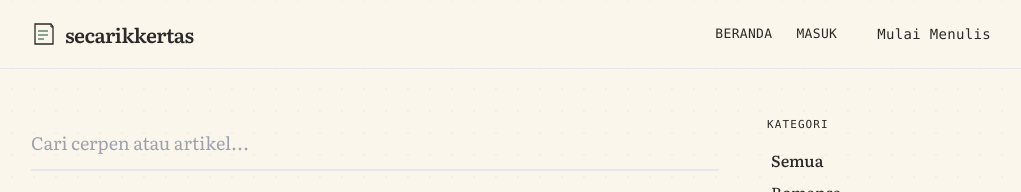
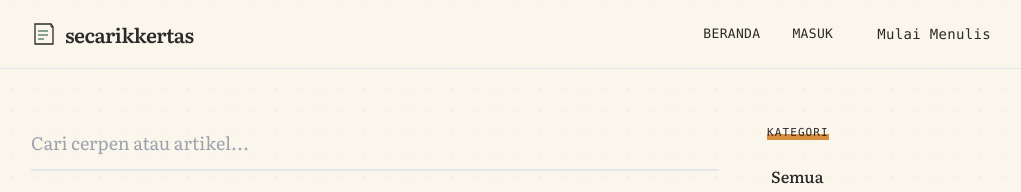
Before and after one commit to 404-DevNotFound/secarikkertas, a React (Vite) app: page / in a window 1280 px wide. Shown: the top 192 px of the page, without its empty margins (121-1142 px from the left). Built offline with nearby package versions, Linux system fonts and the light colour scheme; no server answers.

Commit message:
perbaikan front

```diff
--- a/src/components/layout/Navbar.jsx
+++ b/src/components/layout/Navbar.jsx
@@ -24,19 +24,31 @@ export default function Navbar() {
 
         {/* Menu desktop */}
         <div className="hidden md:flex items-center gap-6 font-mono text-[13px] uppercase tracking-wide">
-          <Link to="/" className="text-tinta-soft hover:text-stempel transition-colors">Beranda</Link>
+          <Link to="/" className="stabilo-hover text-tinta-soft hover:text-stempel transition-colors px-1 py-0.5">
+            Beranda
+          </Link>
           {user?.role === 'admin' && (
-            <Link to="/admin" className="text-stabilo hover:opacity-70 transition-colors">Admin</Link>
+            <Link to="/admin" className="stabilo-hover text-stabilo hover:opacity-70 transition-colors px-1 py-0.5">
+              Admin
+            </Link>
           )}
           {user ? (
             <>
-              <Link to="/dashboard" className="text-tinta-soft hover:text-stempel transition-colors">Dasbor</Link>
-              <Link to="/profile" className="text-tinta-soft hover:text-stempel transition-colors">Profil</Link>
-              <button onClick={logout} className="text-tinta-soft hover:text-stabilo transition-colors">Keluar</button>
+              <Link to="/dashboard" className="stabilo-hover text-tinta-soft hover:text-stempel transition-colors px-1 py-0.5">
+                Dasbor
+              </Link>
+              <Link to="/profile" className="stabilo-hover text-tinta-soft hover:text-stempel transition-colors px-1 py-0.5">
+                Profil
+              </Link>
+              <button onClick={logout} className="stabilo-hover text-tinta-soft hover:text-stabilo transition-colors px-1 py-0.5">
+                Keluar
+              </button>
             </>
           ) : (
             <>
-              <Link to="/login" className="text-tinta-soft hover:text-stempel transition-colors">Masuk</Link>
+              <Link to="/login" className="stabilo-hover text-tinta-soft hover:text-stempel transition-colors px-1 py-0.5">
+                Masuk
+              </Link>
               <Link to="/register" className="px-4 py-2 bg-tinta text-kertas hover:bg-stempel-dark transition-colors normal-case font-baca text-sm not-italic">
                 Mulai Menulis
               </Link>
--- a/src/components/layout/Sidebar.jsx
+++ b/src/components/layout/Sidebar.jsx
@@ -2,7 +2,7 @@ export default function Sidebar({ kategori = [], kategoriAktif, onPilihKategori,
   return (
     <aside className="w-full md:w-60 shrink-0 space-y-10">
       <div>
-        <h3 className="font-mono text-[11px] uppercase tracking-widest text-tinta-faint mb-3">
+        <h3 className="font-mono text-[11px] uppercase tracking-widest text-tinta-faint mb-3 coret-bawah inline-block">
           Kategori
         </h3>
         <ul className="space-y-1 mt-2 flex md:block gap-2 overflow-x-auto md:overflow-visible pb-2 md:pb-0">
--- a/src/pages/LoginPage.jsx
+++ b/src/pages/LoginPage.jsx
@@ -1,5 +1,5 @@
 import { useState } from 'react'
-import { useNavigate, Link } from 'react-router-dom'
+import { useNavigate, useLocation, Link } from 'react-router-dom'
 import { useAuth } from '../context/AuthContext'
 import InputField from '../components/common/InputField'
 import PasswordField from '../components/common/PasswordField'
@@ -9,11 +9,14 @@ import Captcha from '../components/common/Captcha'
 export default function LoginPage() {
   const { login } = useAuth()
   const navigate = useNavigate()
+  const location = useLocation()
   const [username, setUsername] = useState('')
   const [password, setPassword] = useState('')
   const [captchaToken, setCaptchaToken] = useState(null)
   const [error, setError] = useState('')
   const [loading, setLoading] = useState(false)
+
+  const pesanSukses = location.state?.pesanSukses
 
   async function handleSubmit(e) {
     e.preventDefault()
@@ -38,6 +41,13 @@ export default function LoginPage() {
   return (
     <div className="w-full max-w-sm mx-auto px-4 sm:px-6 py-12 sm:py-20">
       <h1 className="font-judul text-2xl font-semibold text-tinta mb-8">Masuk</h1>
+
+      {pesanSukses && (
+        <p className="font-baca text-sm text-stempel-dark bg-stempel-light px-3 py-2 mb-6">
+          {pesanSukses}
+        </p>
+      )}
+
       <form onSubmit={handleSubmit}>
         <InputField label="Username" value={username} onChange={(e) => setUsername(e.target.value)} />
         <PasswordField label="Kata Sandi" value={password} onChange={(e) => setPassword(e.target.value)} />
--- a/src/pages/RegisterPage.jsx
+++ b/src/pages/RegisterPage.jsx
@@ -1,13 +1,12 @@
 import { useState } from 'react'
 import { useNavigate, Link } from 'react-router-dom'
-import { useAuth } from '../context/AuthContext'
+import api from '../api/axios'
 import InputField from '../components/common/InputField'
 import PasswordField from '../components/common/PasswordField'
 import Button from '../components/common/Button'
 import Captcha from '../components/common/Captcha'
 
 export default function RegisterPage() {
-  const { register } = useAuth()
   const navigate = useNavigate()
   const [nama, setNama] = useState('')
   const [username, setUsername] = useState('')
@@ -35,8 +34,11 @@ export default function RegisterPage() {
 
     setLoading(true)
     try {
-      await register(nama, username, password, captchaToken)
-      navigate('/dashboard')
+      // Panggil API register langsung (bukan lewat context), supaya TIDAK
+      // otomatis menyimpan token & login. Setelah berhasil daftar, arahkan
+      // ke halaman Login supaya user login manual dengan akun barunya.
+      await api.post('/auth/register', { nama, username, password, captchaToken })
+      navigate('/login', { state: { pesanSukses: 'Akun berhasil dibuat. Silakan masuk.' } })
     } catch (err) {
       setError(err.response?.data?.message || 'Gagal terhubung ke server, coba lagi')
     } finally {
```
